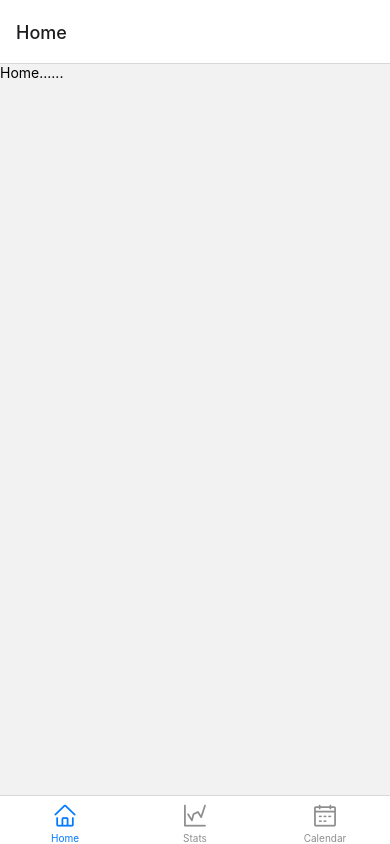
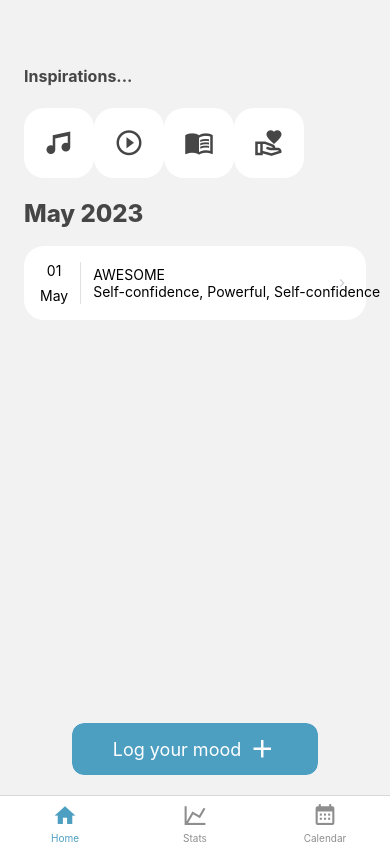
Before and after one commit to ElhamImdad/mood-mate, a React Native app: screen /Home in a window 390 px wide. Built offline with nearby package versions, Linux system fonts and the light colour scheme; what expo-linking would draw is missing.

Commit message:
add inspirations button and custom button component

```diff
--- a/App.tsx
+++ b/App.tsx
@@ -2,12 +2,14 @@ import { StatusBar } from "expo-status-bar";
 import { SafeAreaProvider } from "react-native-safe-area-context";
 import AppNavigation from "./src/navigation/AppNavigation";
 import { Text, View } from "react-native";
+
 
 export default function App() {
   return (
     <SafeAreaProvider>
       <AppNavigation/>
       {/* <View className="flex-1 items-center justify-center bg-white"></View> */}
+
         <StatusBar style="auto" />
     </SafeAreaProvider>
   );
--- /dev/null
+++ b/colors.js
@@ -0,0 +1,9 @@
+module.exports = {
+    white: "#ffffff",
+    black: "#000000",
+    black800: "#464646",
+    gray400: "#B4B4B4",
+    white50: "#F9F9FB",
+    darkSky: "#4C9FC1",
+    golden: '#D29D2B',
+  };
--- a/package.json
+++ b/package.json
@@ -13,8 +13,10 @@
     "@expo/webpack-config": "^18.0.1",
     "@react-navigation/bottom-tabs": "^6.5.7",
     "@react-navigation/native": "^6.1.6",
+    "@rneui/base": "^4.0.0-rc.7",
+    "@rneui/themed": "^4.0.0-rc.7",
     "@types/react": "~18.0.27",
-    "antd-mobile": "^5.30.0",
+    "classnames": "^2.3.2",
     "expo": "~48.0.15",
     "expo-linking": "^4.0.1",
     "expo-status-bar": "~1.4.4",
--- /dev/null
+++ b/src/components/button/Button.tsx
@@ -0,0 +1,100 @@
+import React from "react";
+import cn from "classnames";
+import { View, TouchableHighlight, Text } from "react-native";
+import { Button } from "@rneui/themed";
+import colors from "../../../colors";
+
+const Button1 = React.forwardRef(({ children, ...props }: any, ref: any) => {
+  let {
+    type,
+    radius,
+    textColor,
+    bgColor,
+    borderColor,
+    onPress,
+    px,
+    py,
+    pr_title,
+    pl_title,
+    mx,
+    my,
+  }: ButtonProps = props;
+
+  return (
+    <>
+      <Button
+        radius={radius ? radius : "lg"}
+        type={type ? type : "solid"}
+        titleStyle={{
+          color: `${
+            (!textColor && type!=="solid")|| (!bgColor && type!=="solid")
+              ? colors.darkSky
+              : textColor === "white" || bgColor === "darkSky"
+              ? colors.white
+              : textColor === "gray"
+              ? colors.gray400
+              : colors.black800
+          }`,
+          paddingRight: pr_title? pr_title: 0,
+          paddingLeft: pl_title? pl_title: 0,
+        }}
+        buttonStyle={{
+          backgroundColor: `${
+            type === "outline" || type === "clear"
+              ? "transparent"
+              : !textColor && !bgColor && type === "solid"
+              ? colors.darkSky
+              : bgColor === "black"
+              ? colors.black800
+              : bgColor === "gray"
+              ? colors.gray400
+              : bgColor === "transparent"
+              ? "transparent"
+              : bgColor === "darkSky"
+              ? colors.darkSky
+              : colors.darkSky
+          }`,
+
+          borderColor: `${
+            !borderColor && type !== "outline" && type !== "clear"
+              ? "transparent"
+              : borderColor === "black"
+              ? colors.black800
+              : borderColor === "gray"
+              ? colors.gray400
+              : borderColor === "darkSky"
+              ? colors.darkSky
+              : colors.darkSky
+          }`,
+          borderWidth: 1,
+          paddingVertical: py ? py : 10,
+          paddingHorizontal: px ? px : 20,
+        }}
+        containerStyle={{
+          marginHorizontal: mx ? mx : 0,
+          marginVertical: my ? my : 0,
+        }}
+        onPress={onPress}
+      >
+        {children}
+      </Button>
+    </>
+  );
+});
+
+export default Button1;
+
+interface ButtonProps {
+  px: number;
+  py: number;
+  pr_title: number;
+  pl_title: number;
+  mx: number;
+  my: number;
+  type: "solid" | "clear" | "outline";
+  radius: "xs" | "sm" | "md" | "lg" | number;
+  textColor: "white" | "darkSky" | "gray";
+  bgColor: "transparent" | "black" | "white" | "gray" | "darkSky";
+  borderColor: "darkSky" | "gray" | "black" | "darkSky";
+  onPress: () => void;
+}
--- a/src/navigation/AppNavigation.tsx
+++ b/src/navigation/AppNavigation.tsx
@@ -4,10 +4,11 @@ import { NavigationContainer } from '@react-navigation/native';
 import LinkingConfiguration from './LinkingConfiguration';
 import { createBottomTabNavigator } from '@react-navigation/bottom-tabs';
 import { RootTabParamList, RootTabScreenProps } from './types';
-import { AntDesign } from '@expo/vector-icons';
+import { TabBarIcon } from "../utils/Utils";
 import Home from '../screens/home/Home';
 import Stats from '../screens/stats/Stats';
 import Calendar from '../screens/calendar/Calendar';
+
 
 export default function AppNavigation() {
   return (
@@ -25,13 +26,14 @@ function BottomTabNavigator(){
     <BottomTab.Navigator
       initialRouteName="Home"
       screenOptions={{
-        // tabBarActiveTintColor: Colors[colorScheme].tint,
+        tabBarActiveTintColor: "#4C9FC1",
       }}>
       <BottomTab.Screen
         name="Home"
         component={Home}
         options={({ navigation }: RootTabScreenProps<'Home'>) => ({
-          title: 'Home',
+          headerShown: false,
+          tabBarLabel: 'Home',
           tabBarIcon: ({ color }) => <TabBarIcon name="home" color={color} />,
         })}
       />
@@ -43,8 +45,9 @@ function BottomTabNavigator(){
           },
         }}
         options={({ navigation }: RootTabScreenProps<'Stats'>) => ({
-          title: 'Stats',
-          tabBarIcon: ({ color }) => <TabBarIcon name="linechart" color={color} />,
+          tabBarLabel: 'Stats',
+          headerTitle: "May 2023",
+          tabBarIcon: ({ color }) => <TabBarIcon name="chart-line" color={color} />,
         })}
       />
       <BottomTab.Screen
@@ -52,16 +55,9 @@ function BottomTabNavigator(){
         component={Calendar}
         options={({ navigation }: RootTabScreenProps<'Calendar'>) => ({
           title: 'Calendar',
-          tabBarIcon: ({ color }) => <TabBarIcon name="calendar" color={color} />,
+          tabBarIcon: ({ color }) => <TabBarIcon name="calendar-month" color={color} />,
         })}
       />
     </BottomTab.Navigator>
   )
 }
-
-function TabBarIcon(props: {
-  name: React.ComponentProps<typeof AntDesign>['name'];
-  color: string;
-}) {
-  return <AntDesign size={25} style={{ marginBottom: -3 }} {...props} />;
-}
--- /dev/null
+++ b/src/screens/home/Entries.tsx
@@ -0,0 +1,33 @@
+import { View, Text } from "react-native";
+import React from "react";
+import { ListItem, Divider } from "@rneui/themed";
+
+const Entries = () => {
+  return (
+    <View>
+      <Text className="text-black800 text-2xl font-extrabold">May 2023</Text>
+      <View className="my-4">
+        <ListItem pad={12} containerStyle={{borderRadius:20}}>
+          <View className="flex items-center justify-between flex-row">
+            <View className="flex items-center justify-center pr-3 space-y-2">
+              <Text>01</Text>
+              <Text>May</Text>
+            </View>
+            <Divider orientation="vertical" width={1} />
+          </View>
+          <ListItem.Content className="flex flex-row items-center justify-start">
+            <View>
+              <Text>AWESOME</Text>
+              <Text>Self-confidence, Powerful, Self-confidence</Text>
+            </View>
+          </ListItem.Content>
+          <View>
+            <ListItem.Chevron />
+          </View>
+        </ListItem>
+      </View>
+    </View>
+  );
+};
+
+export default Entries;
--- a/src/screens/home/Home.tsx
+++ b/src/screens/home/Home.tsx
@@ -1,12 +1,24 @@
-import { View, Text } from 'react-native'
-import React from 'react'
+import { View, Text } from "react-native";
+import React from "react";
+import Inspirations from "./Inspirations";
+import Button1 from "../../components/button/Button";
+import { InspirationIcon } from "../../utils/Utils";
+import colors from "../../../colors";
+import Entries from "./Entries";
 
 const Home = () => {
   return (
-    <View>
-      <Text>Home......</Text>
+    <View className="pt-16 px-6 h-full">
+      <Inspirations />
+      <Entries/>
+      <View className="flex-1 justify-end ">
+        <Button1 type="solid" textColor="white" mx={48} my={20} pr_title={6}>
+          Log your mood
+          <InspirationIcon name="plus" color={colors.white} />
+        </Button1>
+      </View>
     </View>
-  )
-}
+  );
+};
 
-export default Home
+export default Home;
--- /dev/null
+++ b/src/screens/home/Inspirations.tsx
@@ -0,0 +1,44 @@
+import { View, Text, Alert } from "react-native";
+import React from "react";
+import Button1 from "../../components/button/Button";
+import cn from "classnames";
+import colors from "../../../colors";
+import { InspirationIcon } from "../../utils/Utils";
+import { INSPIRATION } from "../../utils/Constant";
+import { ScrollView, TouchableOpacity  } from "react-native";
+
+const Inspirations = () => {
+  const inspiration = INSPIRATION;
+  return (
+    <View>
+      <Text className="text-black800 text-base font-bold">Inspirations...</Text>
+
+      <ScrollView
+        horizontal={true}
+        showsHorizontalScrollIndicator={false}
+        className="my-5 flex flex-nowrap flex-row space-x-4"
+      >
+        {inspiration.length === 0
+          ? null
+          : inspiration.map((inspirationItem, i) => (
+              <TouchableOpacity  className="bg-white rounded-[20px] p-5" onPress={() => alert(inspirationItem.title)}>
+                <InspirationIcon
+                  name={
+                    i == 0
+                      ? "music"
+                      : i == 1
+                      ? "play-circle-outline"
+                      : i == 2
+                      ? "book-open-variant"
+                      : "hand-heart-outline"
+                  }
+                  color={colors.black800}
+                />
+              </TouchableOpacity >
+            ))}
+      </ScrollView>
+    </View>
+  );
+};
+
+export default Inspirations;
--- a/src/screens/stats/Stats.tsx
+++ b/src/screens/stats/Stats.tsx
@@ -3,8 +3,9 @@ import React from 'react'
 
 const Stats = () => {
   return (
-    <View>
-      <Text>Stats</Text>
+    <View className='m-6'>
+      <Text>Stats..</Text>
+      <Text>Stats..</Text>
     </View>
   )
 }
--- /dev/null
+++ b/src/utils/Constant.tsx
@@ -0,0 +1,22 @@
+export const INSPIRATION = [
+  {
+    id: 1,
+    title: "musics",
+    iconName: "music",
+  },
+  {
+    id: 2,
+    title: "videos",
+    iconName: "play-circle-outline",
+  },
+  {
+    id: 3,
+    title: "books",
+    iconName: "book-open-variant",
+  },
+  {
+    id: 4,
+    title: "favorite",
+    iconName: "hand-heart-outline",
+  },
+];
--- /dev/null
+++ b/src/utils/Utils.tsx
@@ -0,0 +1,15 @@
+import { MaterialCommunityIcons } from '@expo/vector-icons';
+
+export function InspirationIcon(props: {
+    name: React.ComponentProps<typeof MaterialCommunityIcons>['name'];
+    color: string;
+  }) {
+    return <MaterialCommunityIcons size={30} style={{ padding: 0 }} {...props} />;
+  }
+
+export function TabBarIcon(props: {
+    name: React.ComponentProps<typeof MaterialCommunityIcons>['name'];
+    color: string;
+  }) {
+    return <MaterialCommunityIcons size={25} style={{ marginBottom: -3 }} {...props} />;
+  }
--- a/tailwind.config.js
+++ b/tailwind.config.js
@@ -1,63 +1,9 @@
 /** @type {import('tailwindcss').Config} */
+const colors = require("./colors")
 module.exports = {
   content: ["./App.{js,jsx,ts,tsx}", "./src/**/*.{js,jsx,ts,tsx}"],
   theme: {
-    colors: {
-      white: "#ffffff",
-      black: "#222222",
-      primary: "#4C9FC1",
-      black800: "#464646",
-      gray400: "#B4B4B4",
-      white50: "#F9F9FB",
-    },
-    spacing: {
-      0: '0px',
-      1: '0.1rem',
-      2: '0.2rem',
-      3: '0.3rem',
-      4: '.4rem',
-      5: '.5rem',
-      6: '.6rem',
-      7: '.7rem',
-      8: '.8rem',
-      9: '.9rem',
-      10: '1rem',
-      12: '1.2rem',
-      14: '1.4rem',
-      16: '1.6rem',
-      18: '1.8rem',
-      20: '2rem',
-      22: '2.2rem',
-      24: '2.4rem',
-      28: '2.8rem',
-      30: '3rem',
-      32: '3.2rem',
-      34: '3.4rem',
-      36: '3.6rem',
-      40: '4rem',
-      48: '4.8rem',
-      50: '5rem',
-      56: '5.6rem',
-      60: '6rem',
-      64: '6.4rem',
-      70: '7rem',
-      80: '8rem',
-      90: '9rem',
-      100: '10rem',
-      110: '11rem',
-      120: '12rem',
-      140: '14rem',
-      150: '15rem',
-      180: '18rem',
-      200: '20rem',
-      250: '25rem',
-      300: '30rem',
-      400: '40rem',
-      500: '50rem',
-      700: '70rem',
-      '90-screen': '90vh',
-      '70-screen': '70vh',
-    },
+    colors,
     extend: {},
   },
   plugins: [],
```
Also changed, not shown: 1 other file (tests, documents, lock files or other folders).
